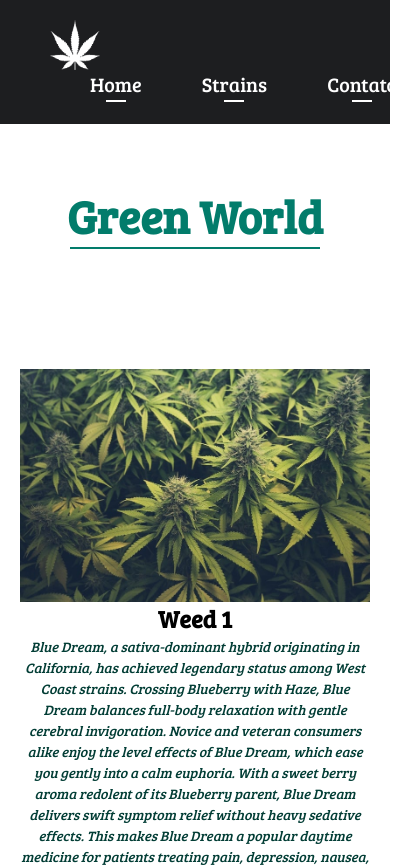
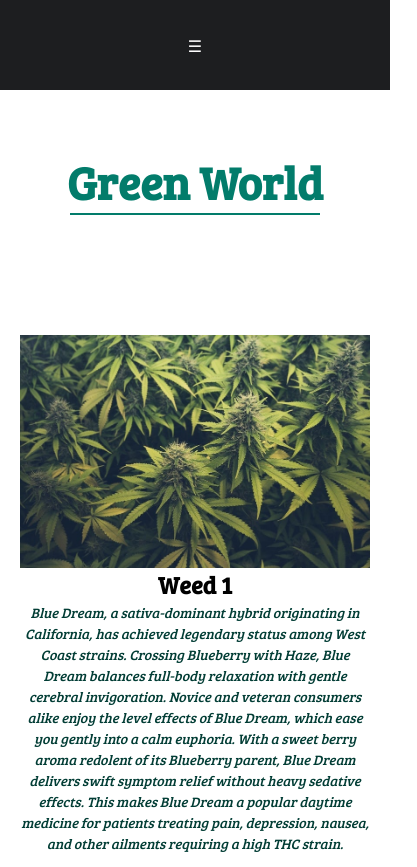
Before and after one commit to w1redl4in/weed-app, a React (Create React App) app in the folder frontend/: page / in a window 390 px wide. Shown: the top 867 px of the page, 417 px wide, since content can reach past the window. Built offline with nearby package versions, Linux system fonts and the light colour scheme.

Commit message:
medias for mobile

```diff
--- a/frontend/src/components/header/index.css
+++ b/frontend/src/components/header/index.css
@@ -45,3 +45,43 @@ a {
 .menu li a:hover::after {
   width: 100px;
 }
+
+label,
+#toggle {
+  display: none;
+}
+
+@media (max-width: 540px) {
+  .logo,
+  .menu {
+    display: none;
+  }
+
+  .menu li a {
+    color: white;
+    font-size: 14px;
+    display: block;
+  }
+
+  .header {
+    height: 90px;
+  }
+
+  label {
+    transition: all 2s;
+    display: block;
+    color: white;
+    margin: 0 auto;
+    cursor: pointer;
+    padding: 10px;
+  }
+
+  .menu li a:hover::after {
+    width: 70px;
+  }
+
+  #toggle:checked + div > .menu {
+    transition-delay: 2s;
+    display: flex;
+  }
+}
--- a/frontend/src/components/header/index.js
+++ b/frontend/src/components/header/index.js
@@ -6,9 +6,11 @@ import logo from "../../assets/logo.png";
 const Header = () => {
   return (
     <header className="header">
+      <label for="toggle">&#9776;</label>
       <Link to="/">
         <img src={logo} alt="logo" className="logo" />
       </Link>
+      <input type="checkbox" id="toggle" />
       <div>
         <ul className="menu">
           <li>
```
